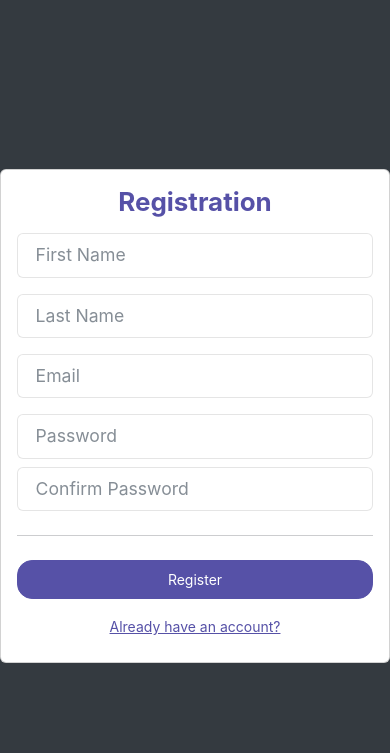
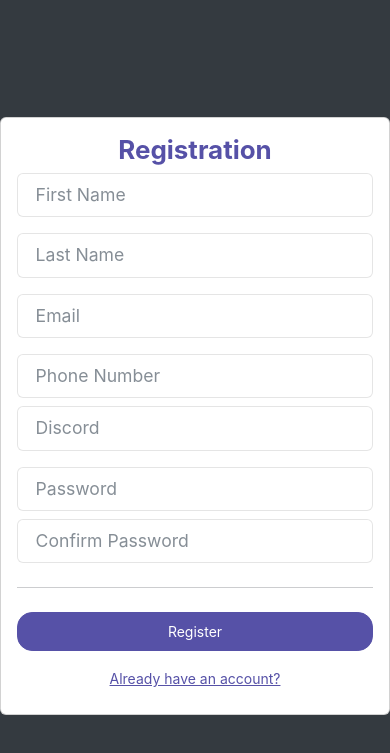
Before and after one commit to ryandeel/feedback-web, a plain HTML site: page index.html in a window 390 px wide. Both pictures are taken after a click on the button "Register". Shown: the part 65-818 px from the top of the page. Drawn offline with nearby package versions, Linux system fonts and the light colour scheme; some packages are replaced by stand-ins of ours; a script that the page names is missing.

Commit message:
Added Frontend inputs for discord and phone number
Added the front end inputs, but not the validation.

```diff
--- a/index.html
+++ b/index.html
@@ -37,12 +37,14 @@
         <form class="card col-12 col-md-6 col-lg-4" id='frmRegistration' style="display:none;">
             <div class="card-body">
                 <h2 class="text-center" style="color: #5651a7;">Registration</h2>
-                <input id="txtFirstName" class="form-control mt-3" type="text" placeholder="First Name" aria-label="Input for first name">
+                <input id="txtFirstName" class="form-control mt-2" type="text" placeholder="First Name" aria-label="Input for first name">
                 <p style="color: #ff0033;" class='mt-1 mb-3' id="txtFirstNameError"></p>
                 <input id="txtLastName" class="form-control mt-2" type="text" placeholder="Last Name" aria-label="Input for last name">
                 <p style="color: #ff0033;" class='mt-1 mb-0'id="txtLastNameError"></p>
                 <input id="txtEmail" class="form-control mt-3" type="email" placeholder="Email" aria-label="Input for email">
                 <p style="color: #ff0033;" class='mt-1 mb-3'id="txtEmailError"></p>
+                <input id="txtPhone" class="form-control mt-2" type="tel" placeholder="Phone Number" aria-label="Input for phone number">
+                <input id="txtDiscord" class="form-control mt-2 mb-3" type="text" placeholder="Discord" aria-label="Input for discord">
                 <input id="txtPassword" class="form-control mt-2" type="password" placeholder="Password" aria-label="Input for password">
                 <div id="divPasswordErrors"></div>
                 <input id="txtConfirmPassword" class="form-control mt-2" type="password" placeholder="Confirm Password" aria-label="Input for confirming password">
```
Also changed, not shown: README.md, 1 other file.
